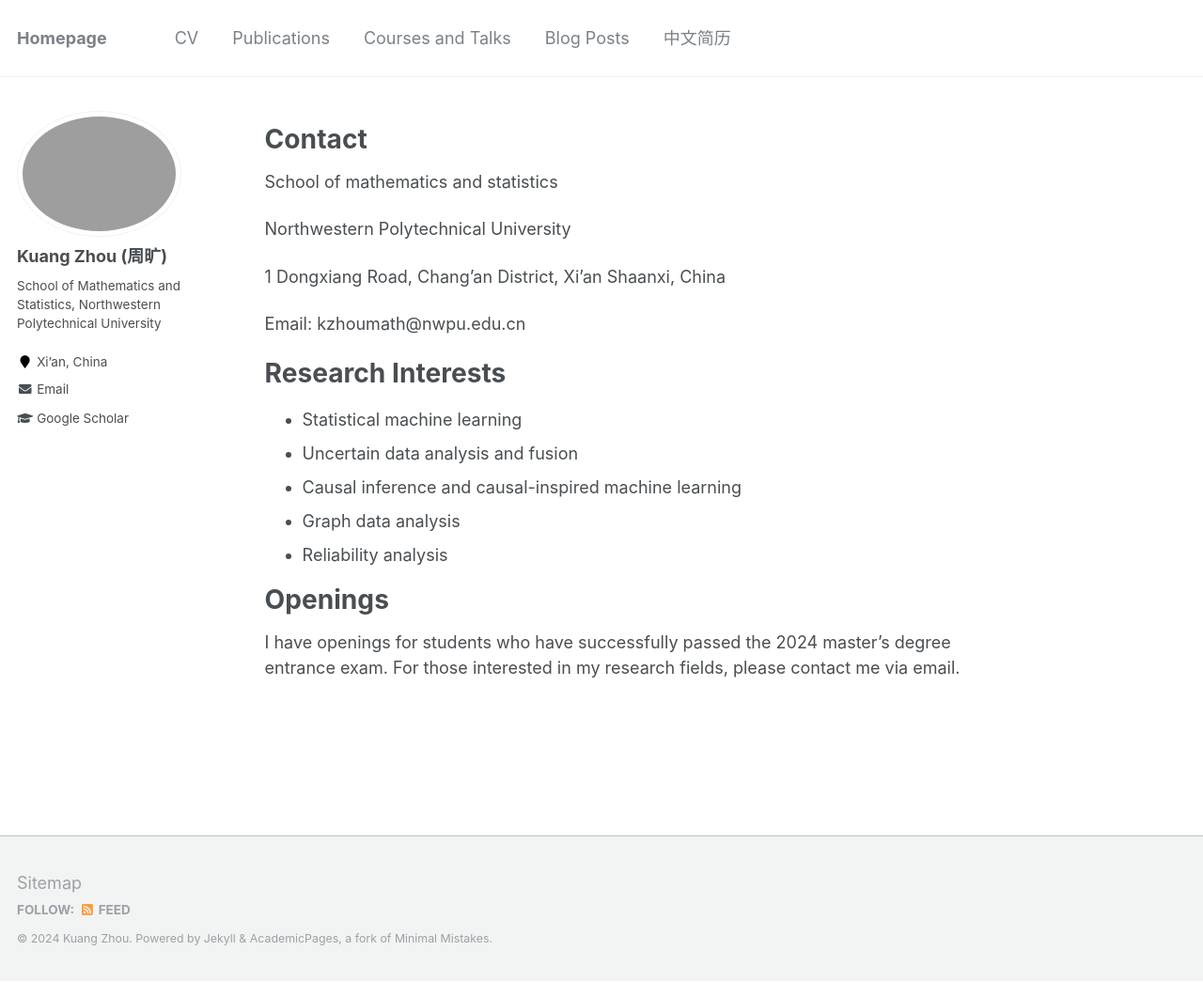
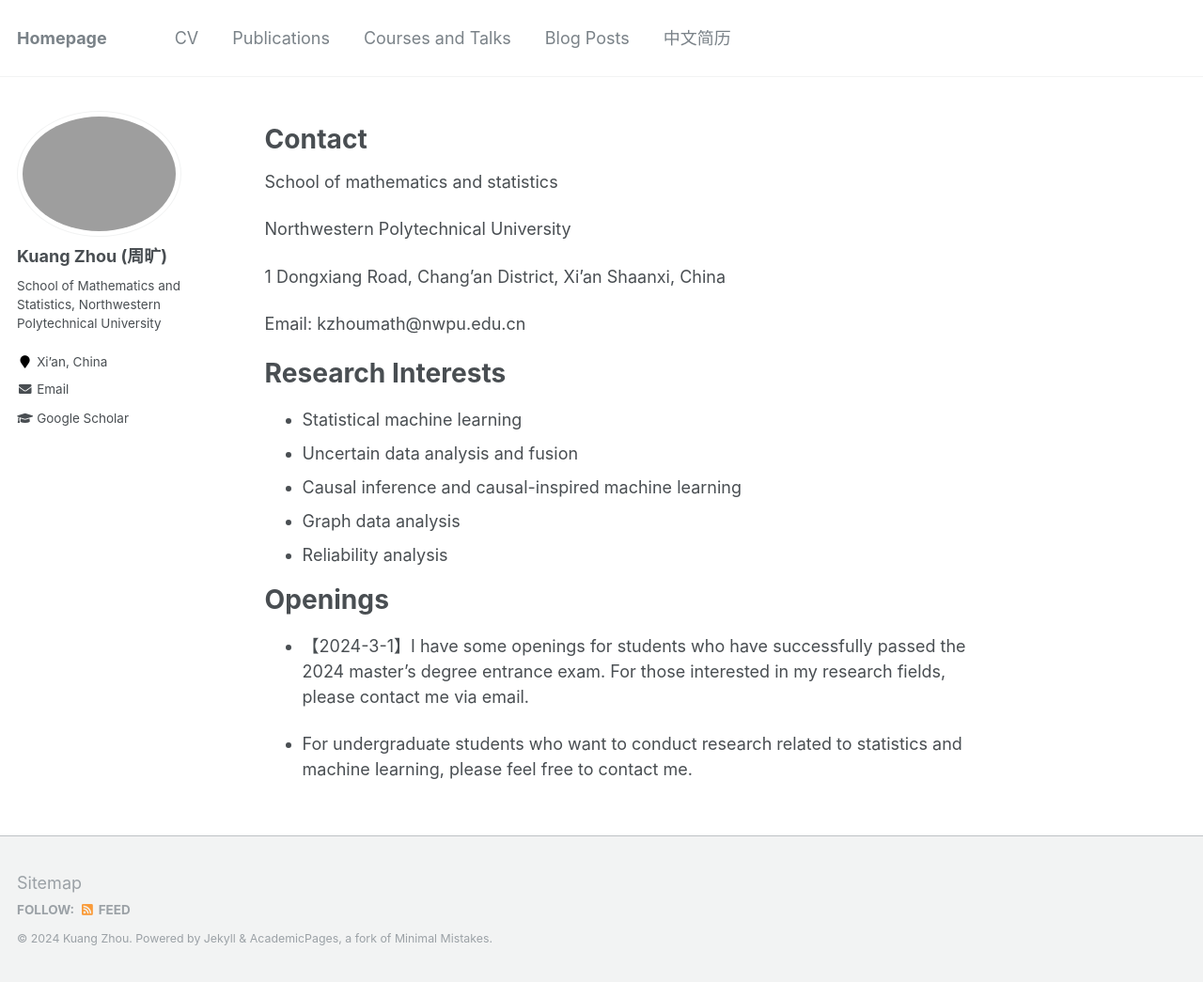
Before and after one commit to kuangzhou/kuangzhou.github.io, a Jekyll site: the page built from _pages/about.md, in a window 1280 px wide and 1045 px high. Shown: the whole window at 94% size. Built offline with Jekyll 4.4.1, drawn with Linux system fonts in a browser that asks for light colours.

Commit message:
240301-1

```diff
--- a/_pages/about.md
+++ b/_pages/about.md
@@ -28,4 +28,6 @@ Email: kzhoumath@nwpu.edu.cn
 
 # Openings
 
-I have openings for students who have successfully passed the 2024 master's degree entrance exam. For those interested in my research fields, please contact me via email.
+- 【2024-3-1】I have some openings for students who have successfully passed the 2024 master's degree entrance exam. For those interested in my research fields, please contact me via email.
+
+-  For undergraduate students who want to conduct research related to statistics and machine learning,  please feel free to contact me.
```
Also changed, not shown: _pages/cv.md (+1 -1 lines).
